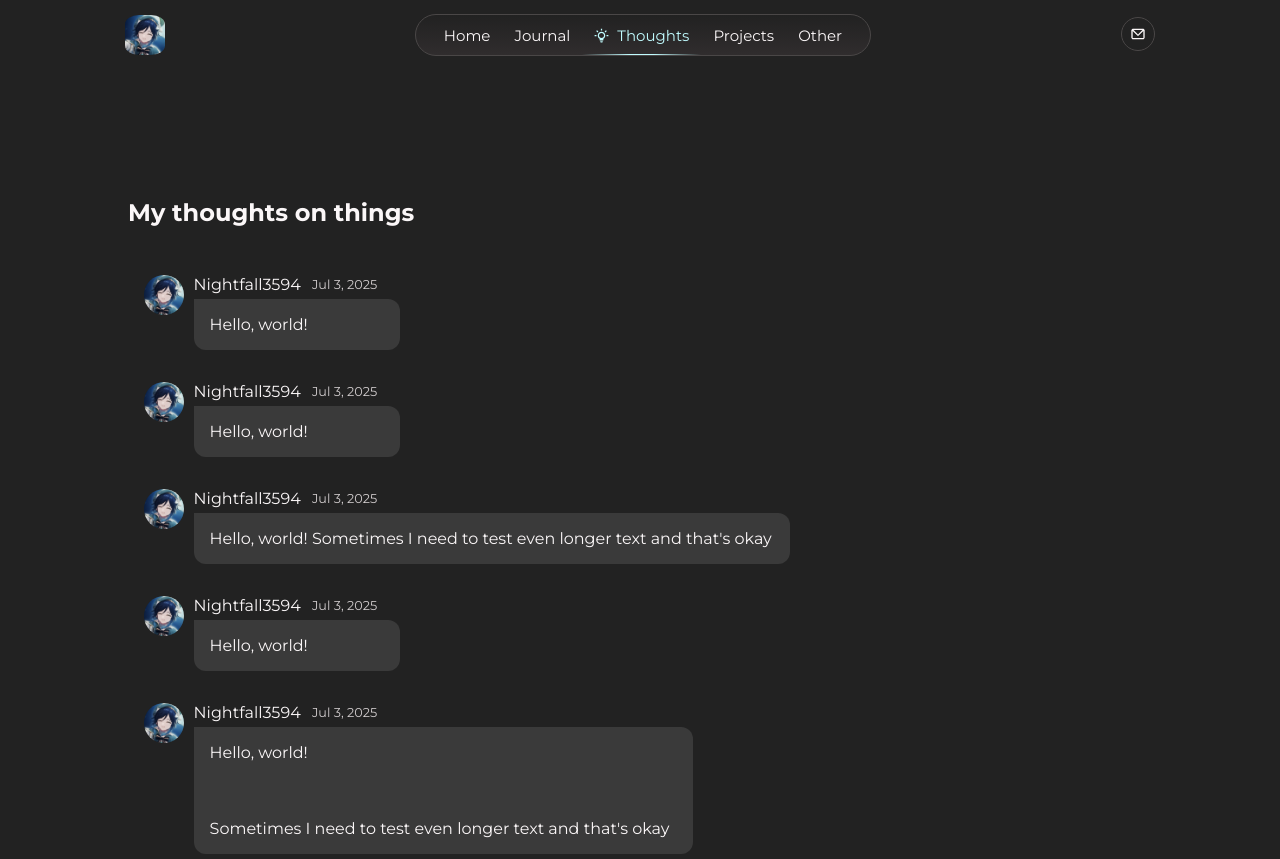
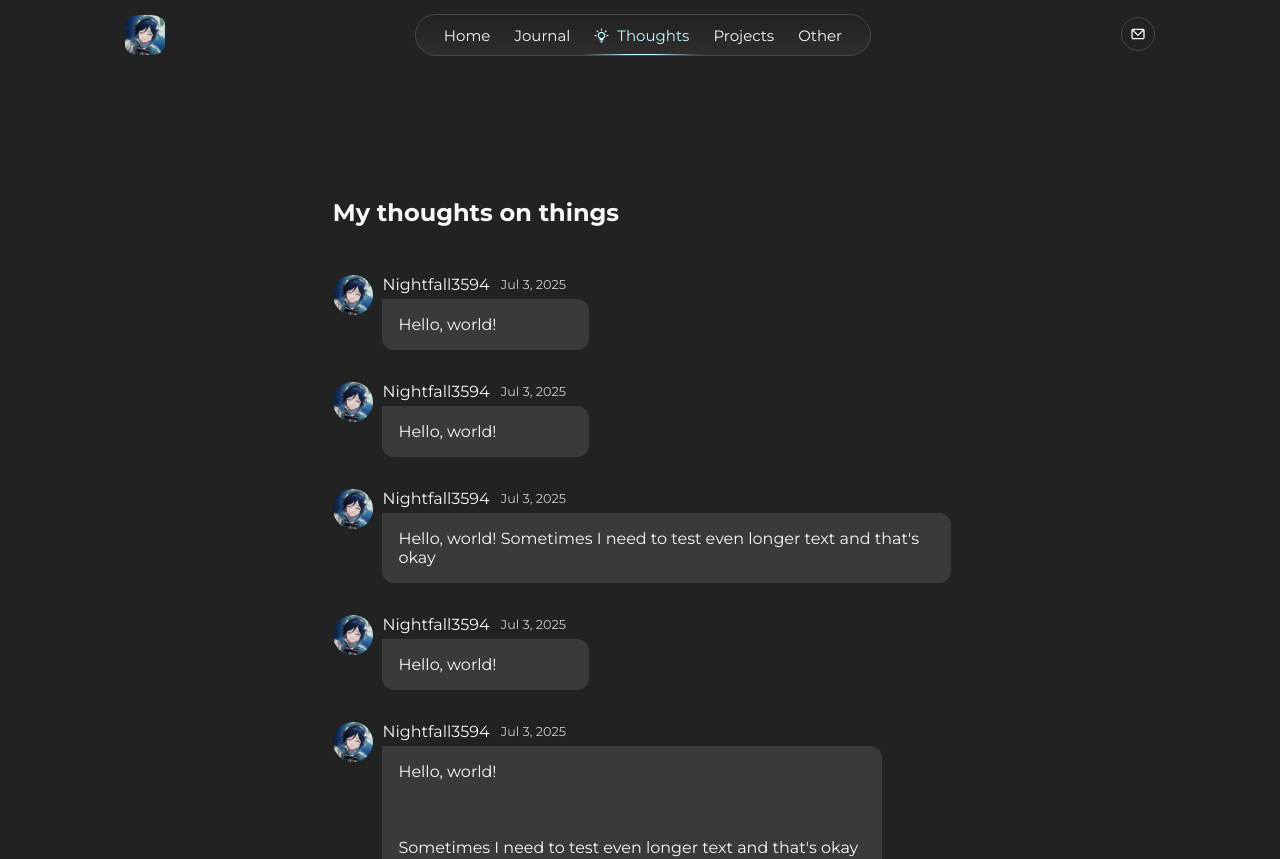
Before and after one commit to Nightfall3594/nightfall-is-a-dev, a React (Vite) app: page /thoughts in a window 1280 px wide. Shown: the top 859 px of the page. Built offline with nearby package versions, Linux system fonts and the light colour scheme.

Commit message:
feat(thoughts-page): make the margin mobile and desktop responsive

```diff
--- a/src/components/pages/thoughts/thoughts.css
+++ b/src/components/pages/thoughts/thoughts.css
@@ -5,10 +5,17 @@
 
 .thoughts__title {
     margin-bottom: 2rem;
+    width: 60%;
+    margin-left: auto;
+    margin-right: auto;
+    min-width: 400px;
 }
 
 .thoughts__list {
-    width: calc(100% - 2rem);
+    width: 60%;
+    min-width: 400px;
+    margin-left: auto;
+    margin-right: auto;
     padding: 0 1rem;
     display: flex;
     align-items: flex-start;
```
